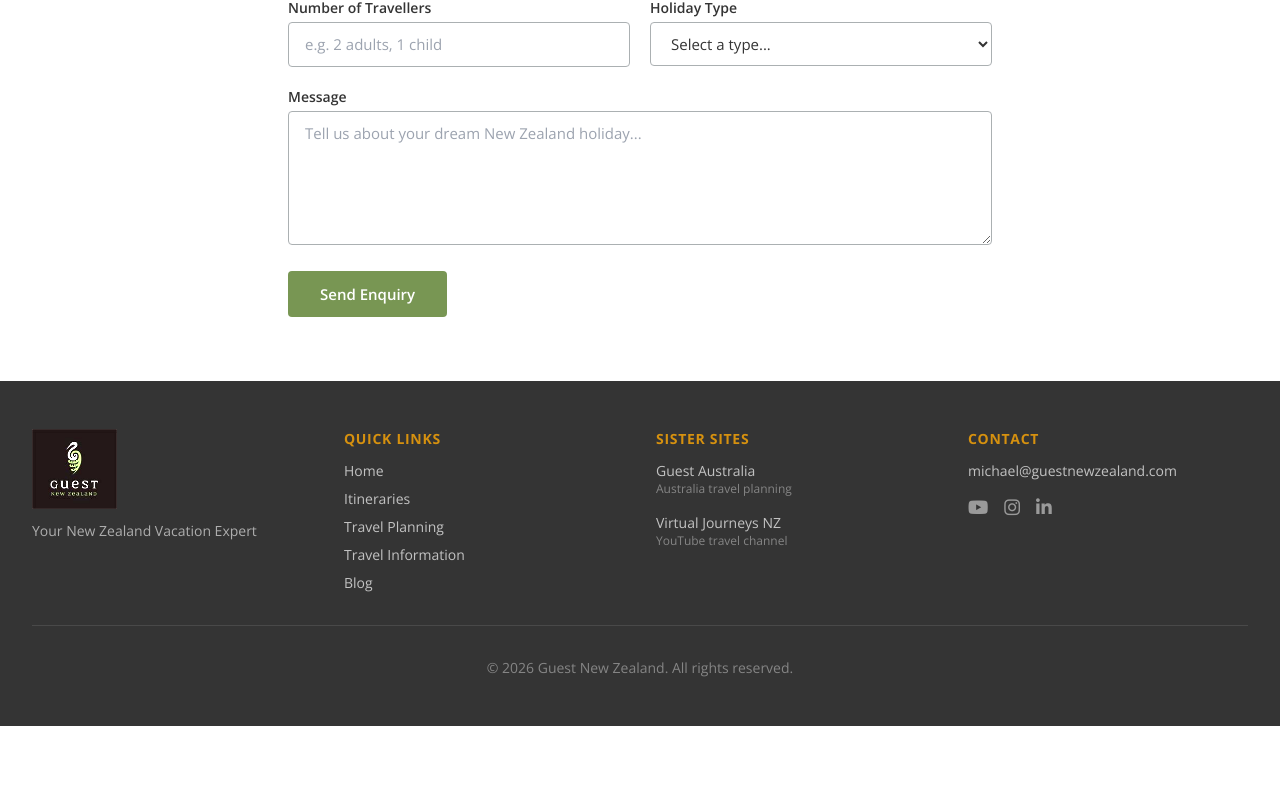
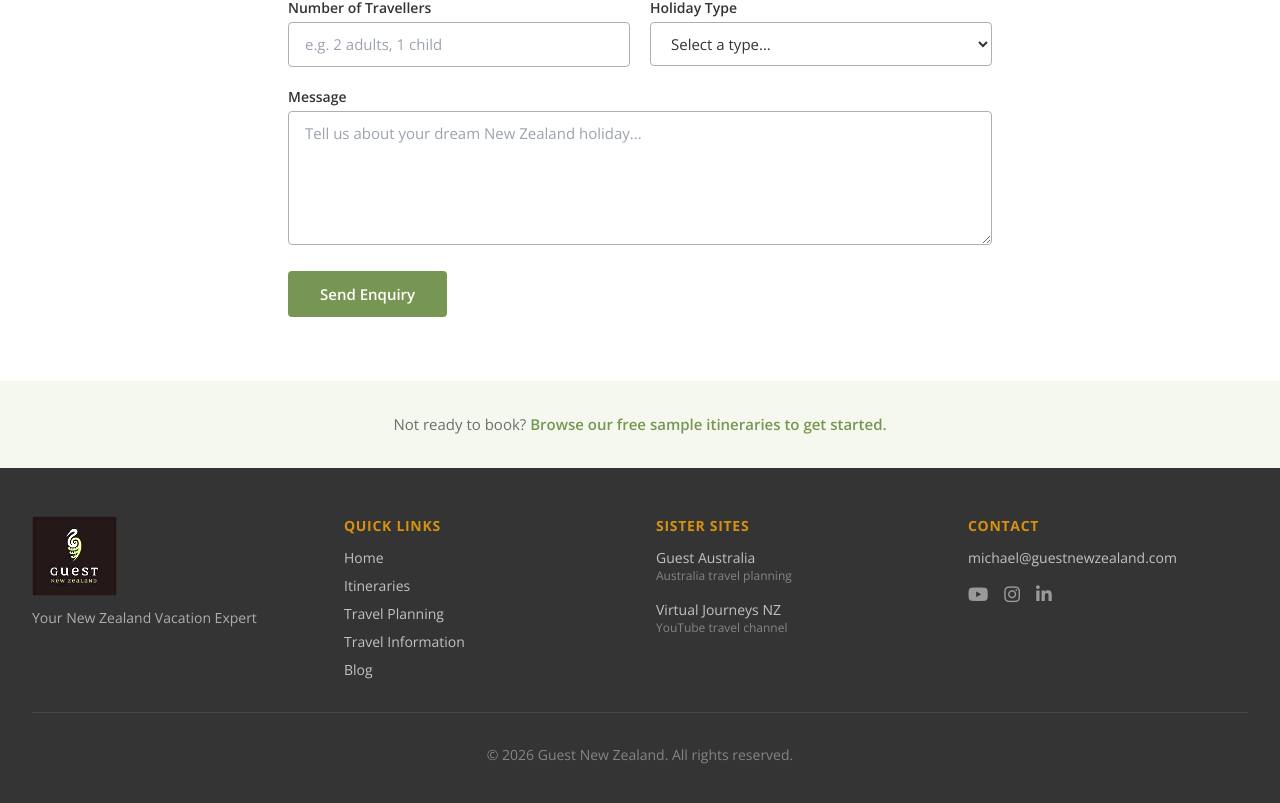
Before and after one commit to vrjourneysnz-art/guest-newzealand, a Next.js app: page /travel-planning in a window 1280 px wide. Shown: the part 2380-3183 px from the top of the page. Before the commit the page ends 3106 px from the top, so only its background shows below. Built offline with nearby package versions, Linux system fonts and the light colour scheme.

Commit message:
Add sample itineraries pointer below contact form on travel-planning
Added a section for sample itineraries with a link.

```diff
--- a/src/app/travel-planning/page.tsx
+++ b/src/app/travel-planning/page.tsx
@@ -152,6 +152,21 @@ export default function TravelPlanningPage() {
           <ContactForm />
         </div>
       </section>
+
+      {/* Sample Itineraries Pointer */}
+      <section className="py-8 bg-sage-light">
+        <div className="max-w-3xl mx-auto px-4 sm:px-6 lg:px-8 text-center">
+          <p className="text-dark/70">
+            Not ready to book?{" "}
+            <Link
+              href="/new-zealand-travel-itineraries"
+              className="text-sage font-semibold hover:text-sage-dark hover:underline"
+            >
+              Browse our free sample itineraries to get started.
+            </Link>
+          </p>
+        </div>
+      </section>
     </>
   );
 }
```
